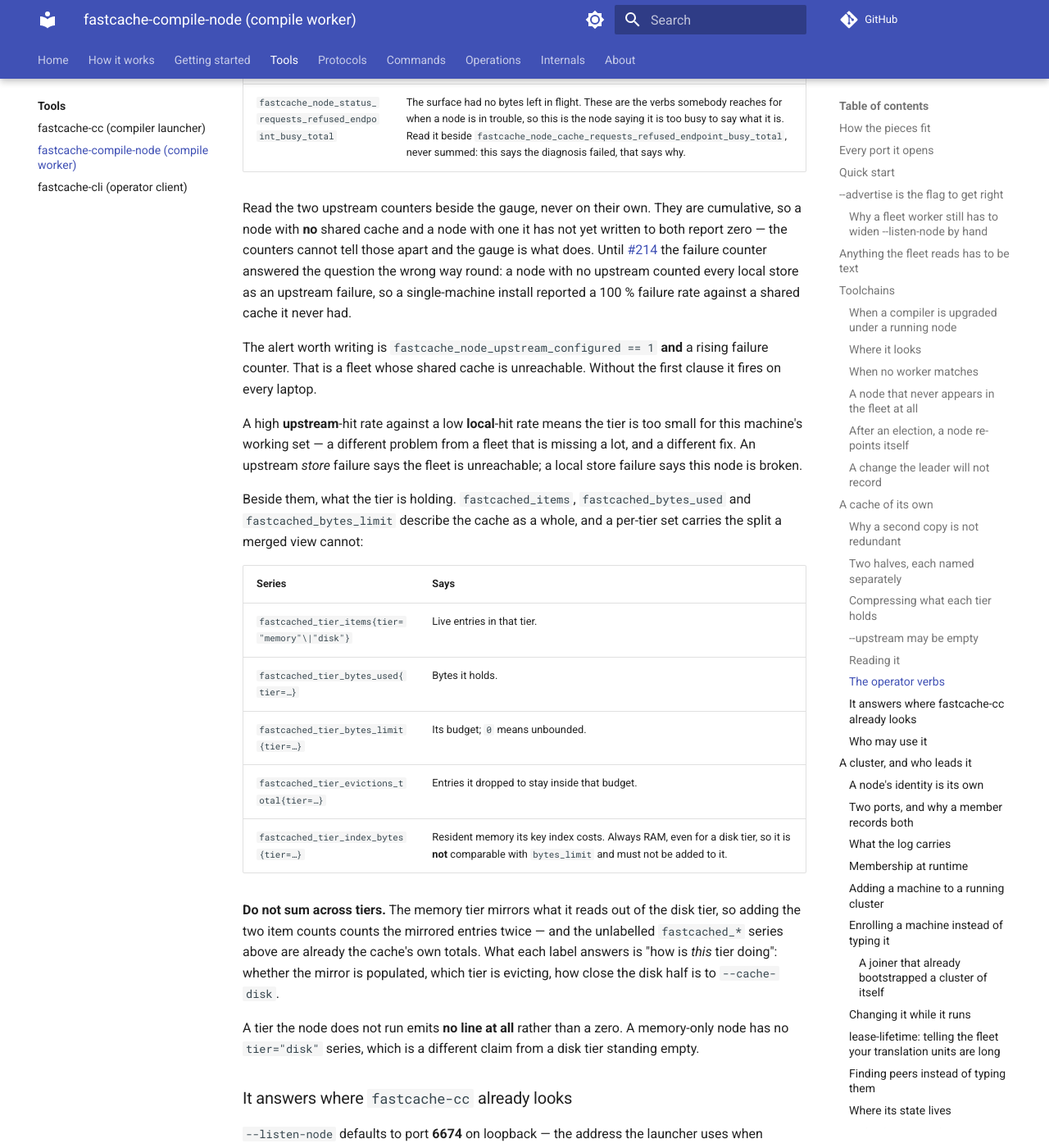
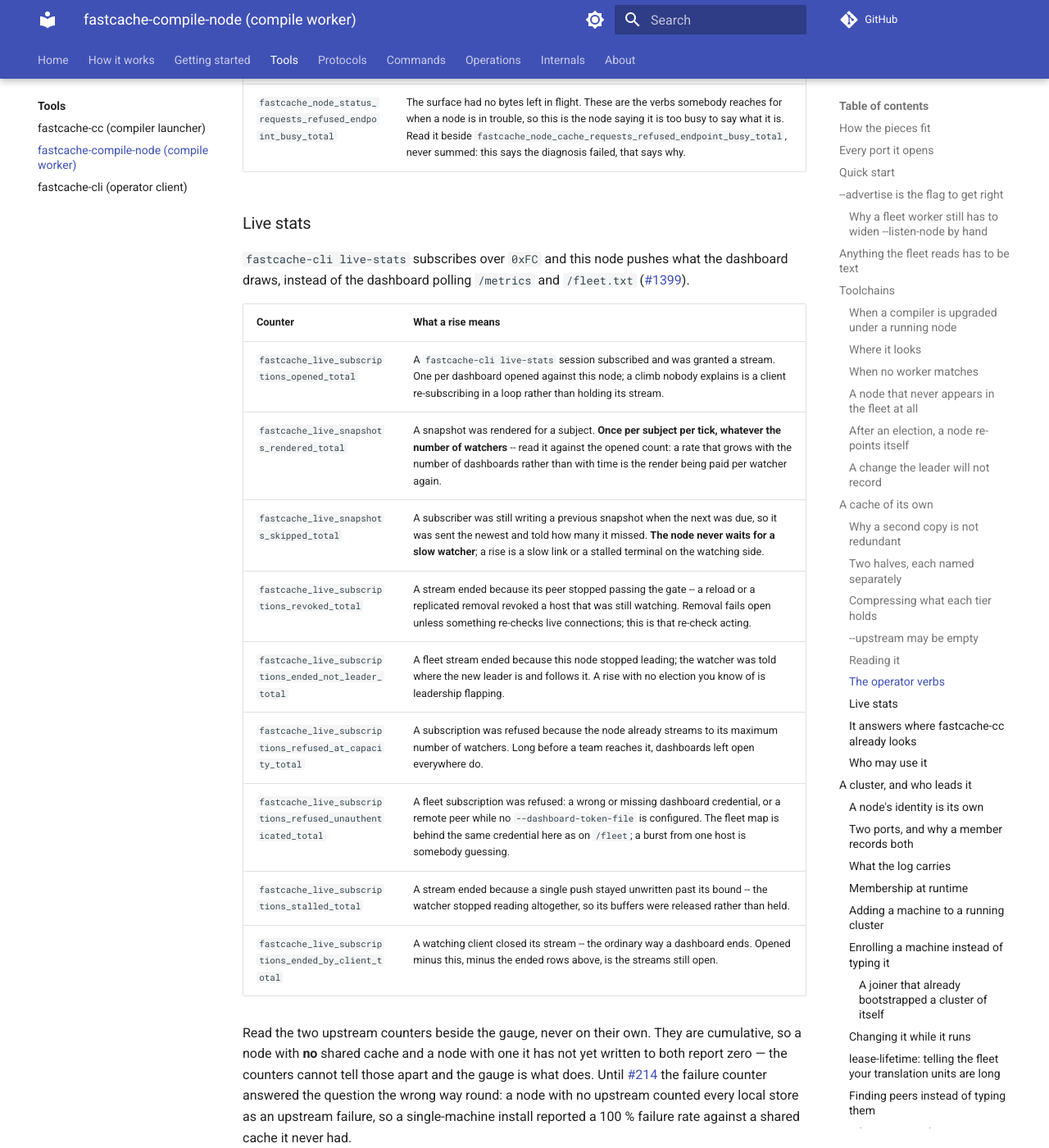
Before and after one commit to LASTRADA-Software/fastcached, an MkDocs documentation site: the page built from docs/tools/fastcache-compile-node.md, in a window 1280 px wide and 1400 px high, scrolled down 17242 px. Shown: the whole window at 82% size. Built offline with MkDocs 1.6.1 and Material for MkDocs 9.7.7, drawn with Linux system fonts in a browser that asks for light colours; comment, search, counter and statistics services are not loaded.

Commit message:
metrics: the live-stats stream's counters, one row each
Nine rows for the #1399 stream, in MetricsCatalog and on the node's page. Named fastcache_live_*
rather than fastcache_node_*, because the daemon serves the cache subject too.

| Row | Counts |
|---|---|
| opened | granted subscriptions |
| rendered | once per subject per tick, whatever the number of watchers; the counter that proves the render is not paid per watcher |
| skipped | snapshots a slow subscriber missed, sent to it as a gap |
| revoked | streams ended because re-gating refused the peer; removal fails open unless a live connection is re-checked |
| ended-not-leader | fleet streams ended because the node stopped leading |
| refused-at-capacity | subscriptions refused at the subscription cap |
| refused-unauthenticated | fleet subscriptions refused for the dashboard credential |
| stalled | streams ended because one push stayed unwritten past its bound |
| ended-by-client | the ordinary end |

Adding rows moves StatsReadingLayout, by design, so the pinned value moves with them.

Refs #1399

Signed-off-by: Christian Parpart <christian@parpart.family>

```diff
--- a/docs/tools/fastcache-compile-node.md
+++ b/docs/tools/fastcache-compile-node.md
@@ -763,6 +763,22 @@ serves unauthenticated.
 | `fastcache_node_status_requests_refused_not_a_member_total` | An operator verb was refused because the caller is not a fleet member. Unlike the cache tier's not-local refusal this is not ordinary on any deployment: a steady rise is a member list that has fallen behind whoever is running `fastcache-cli`, and a burst from one host is somebody scanning. |
 | `fastcache_node_status_requests_refused_payload_too_large_total` | A header declared more payload than these verbs may carry. Both are **fieldless**, so this came from no client of this tree at any version. Never sum it with the cache tier's row of the same name. |
 | `fastcache_node_status_requests_refused_endpoint_busy_total` | The surface had no bytes left in flight. These are the verbs somebody reaches for when a node is in trouble, so this is the node saying it is too busy to say what it is. Read it beside `fastcache_node_cache_requests_refused_endpoint_busy_total`, never summed: this says the diagnosis failed, that says why. |
+
+### Live stats
+
+`fastcache-cli live-stats` subscribes over `0xFC` and this node pushes what the dashboard draws, instead of the dashboard polling `/metrics` and `/fleet.txt` ([#1399](https://github.com/LASTRADA-Software/fastcached/issues/1399)).
+
+| Counter | What a rise means |
+|---|---|
+| `fastcache_live_subscriptions_opened_total` | A `fastcache-cli live-stats` session subscribed and was granted a stream. One per dashboard opened against this node; a climb nobody explains is a client re-subscribing in a loop rather than holding its stream. |
+| `fastcache_live_snapshots_rendered_total` | A snapshot was rendered for a subject. **Once per subject per tick, whatever the number of watchers** -- read it against the opened count: a rate that grows with the number of dashboards rather than with time is the render being paid per watcher again. |
+| `fastcache_live_snapshots_skipped_total` | A subscriber was still writing a previous snapshot when the next was due, so it was sent the newest and told how many it missed. **The node never waits for a slow watcher**; a rise is a slow link or a stalled terminal on the watching side. |
+| `fastcache_live_subscriptions_revoked_total` | A stream ended because its peer stopped passing the gate -- a reload or a replicated removal revoked a host that was still watching. Removal fails open unless something re-checks live connections; this is that re-check acting. |
+| `fastcache_live_subscriptions_ended_not_leader_total` | A fleet stream ended because this node stopped leading; the watcher was told where the new leader is and follows it. A rise with no election you know of is leadership flapping. |
+| `fastcache_live_subscriptions_refused_at_capacity_total` | A subscription was refused because the node already streams to its maximum number of watchers. Long before a team reaches it, dashboards left open everywhere do. |
+| `fastcache_live_subscriptions_refused_unauthenticated_total` | A fleet subscription was refused: a wrong or missing dashboard credential, or a remote peer while no `--dashboard-token-file` is configured. The fleet map is behind the same credential here as on `/fleet`; a burst from one host is somebody guessing. |
+| `fastcache_live_subscriptions_stalled_total` | A stream ended because a single push stayed unwritten past its bound -- the watcher stopped reading altogether, so its buffers were released rather than held. |
+| `fastcache_live_subscriptions_ended_by_client_total` | A watching client closed its stream -- the ordinary way a dashboard ends. Opened minus this, minus the ended rows above, is the streams still open. |
 
 
 Read the two upstream counters beside the gauge, never on their own. They are
```
Also changed, not shown: 3 other files.
